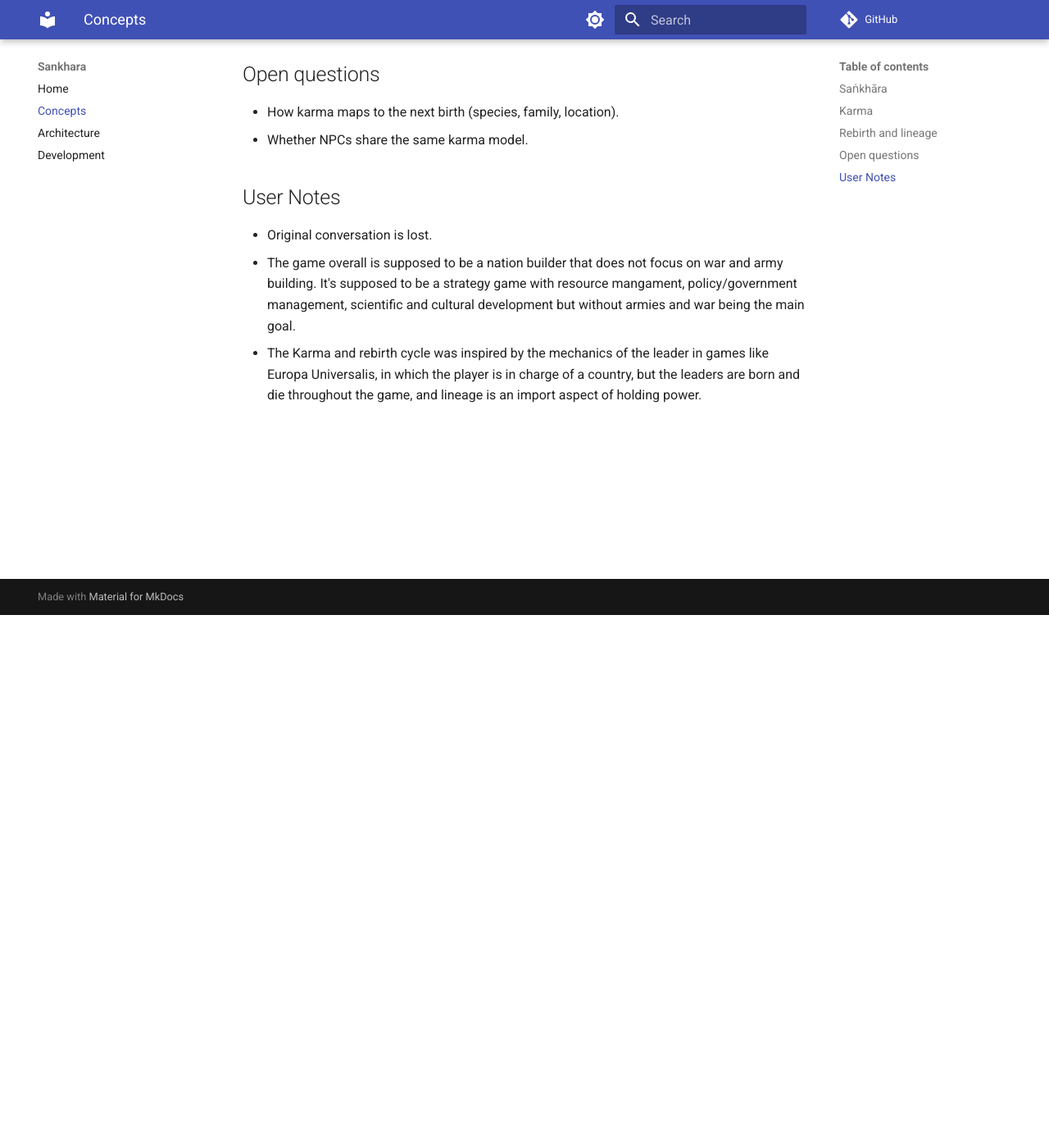
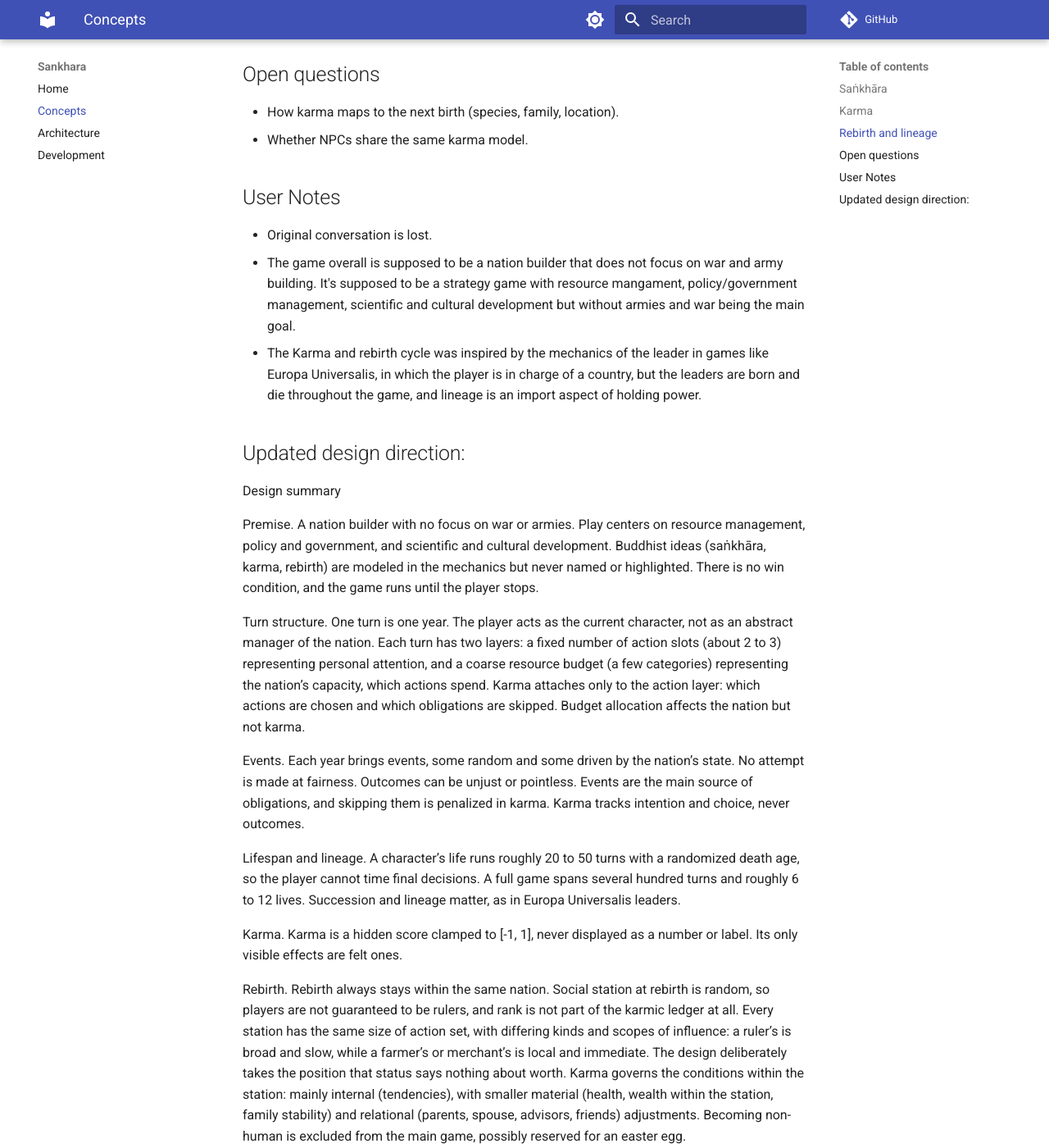
Before and after one commit to janton42/sankhara, an MkDocs documentation site: the page built from docs/concepts.md, in a window 1280 px wide and 1400 px high, scrolled down 650 px. Shown: the whole window at 82% size. Built offline with MkDocs 1.6.1 and Material for MkDocs 9.7.7, drawn with Linux system fonts in a browser that asks for light colours; comment, search, counter and statistics services are not loaded; some of the changed text lies outside the part shown.

Commit message:
Add updated design direction to concepts doc
Co-Authored-By: Claude Opus 5.5 <noreply@anthropic.com>

```diff
--- a/docs/concepts.md
+++ b/docs/concepts.md
@@ -36,3 +36,25 @@ but without armies and war being the main goal.
 - The Karma and rebirth cycle was inspired by the mechanics of the leader in games
 like Europa Universalis, in which the player is in charge of a country, but the leaders
 are born and die throughout the game, and lineage is an import aspect of holding power.
+
+
+## Updated design direction:
+
+
+Design summary
+
+Premise. A nation builder with no focus on war or armies. Play centers on resource management, policy and government, and scientific and cultural development. Buddhist ideas (saṅkhāra, karma, rebirth) are modeled in the mechanics but never named or highlighted. There is no win condition, and the game runs until the player stops.
+
+Turn structure. One turn is one year. The player acts as the current character, not as an abstract manager of the nation. Each turn has two layers: a fixed number of action slots (about 2 to 3) representing personal attention, and a coarse resource budget (a few categories) representing the nation’s capacity, which actions spend. Karma attaches only to the action layer: which actions are chosen and which obligations are skipped. Budget allocation affects the nation but not karma.
+
+Events. Each year brings events, some random and some driven by the nation’s state. No attempt is made at fairness. Outcomes can be unjust or pointless. Events are the main source of obligations, and skipping them is penalized in karma. Karma tracks intention and choice, never outcomes.
+
+Lifespan and lineage. A character’s life runs roughly 20 to 50 turns with a randomized death age, so the player cannot time final decisions. A full game spans several hundred turns and roughly 6 to 12 lives. Succession and lineage matter, as in Europa Universalis leaders.
+
+Karma. Karma is a hidden score clamped to [-1, 1], never displayed as a number or label. Its only visible effects are felt ones.
+
+Rebirth. Rebirth always stays within the same nation. Social station at rebirth is random, so players are not guaranteed to be rulers, and rank is not part of the karmic ledger at all. Every station has the same size of action set, with differing kinds and scopes of influence: a ruler’s is broad and slow, while a farmer’s or merchant’s is local and immediate. The design deliberately takes the position that status says nothing about worth. Karma governs the conditions within the station: mainly internal (tendencies), with smaller material (health, wealth within the station, family stability) and relational (parents, spouse, advisors, friends) adjustments. Becoming non-human is excluded from the main game, possibly reserved for an easter egg.
+
+Tendencies (saṅkhāra). The past life’s habitual choices become the next life’s default impulses. They are never shown as labels or a character sheet and are only felt through the interface: some actions are cheaper in attention or resources, more prominent or tempting, or carry friction. The effect is a mild-to-moderate nudge that can always be overridden at a small extra cost. Effects must be consistent enough to be learnable. Tendencies shift throughout life at a constant rate: repetition strengthens them and acting against them weakens them, and the pattern at death is what carries into the next life.
+
+NPCs. NPCs use the same model in simplified form, with tendencies that shift based on coarsely simulated choices. Rulers, heirs, advisors, and people near the player or in positions of power are tracked in detail, and the rest are handled statistically. Because rebirth stays in one nation, the people the player influenced remain, and the player can be reborn into the consequences of how they treated and shaped them.
```
